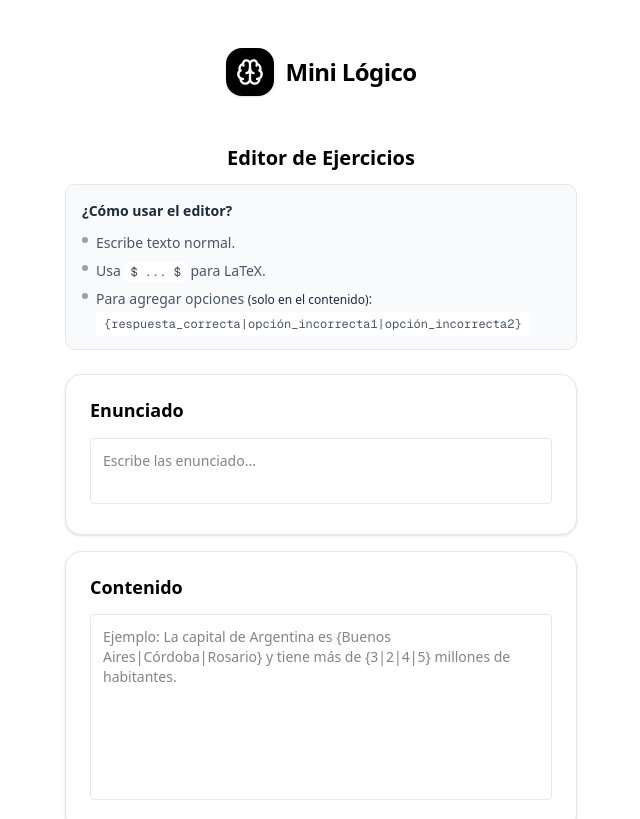
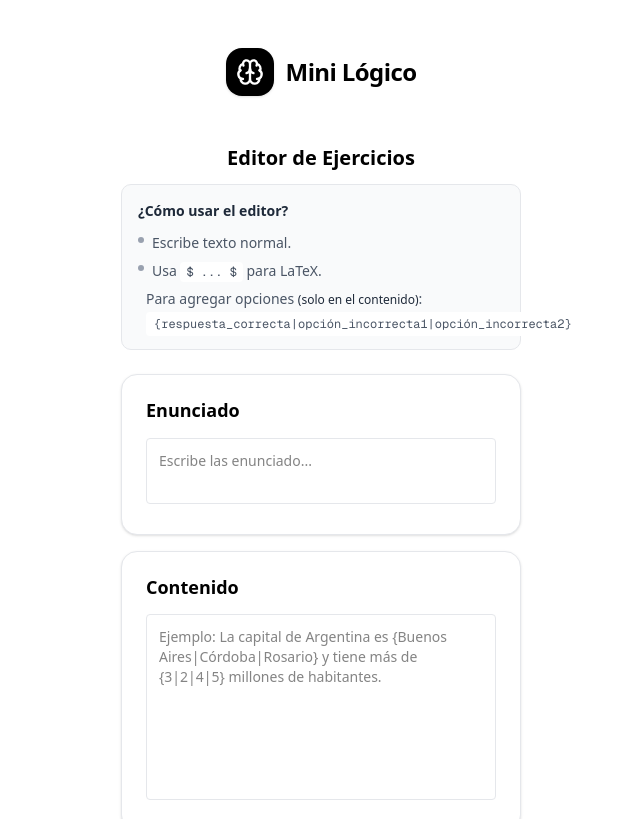
Before and after one commit to ramiro-l/minilogico, a Next.js app: page /creador in a window 1280 px wide. Shown: the top 819 px of the page, without its empty margins (319-959 px from the left). Built offline with nearby package versions, Linux system fonts and the light colour scheme.

Commit message:
refact: layaut con main sobre children

```diff
--- a/src/app/layout.tsx
+++ b/src/app/layout.tsx
@@ -43,8 +43,7 @@ export default function RootLayout({
               </div>
             </Link>
           </header>
-
-          {children}
+          <main className="m-auto max-w-md">{children}</main>
         </div>
       </body>
     </html>
--- a/src/app/tombola/page.tsx
+++ b/src/app/tombola/page.tsx
@@ -8,9 +8,5 @@ import type { FillInTheBlankDefinition } from "../../types";
 export default function FillExercise() {
   const data: FillInTheBlankDefinition = definition;
 
-  return (
-    <main className="p-6">
-      <FillInTheBlankExercise data={data} />
-    </main>
-  );
+  return <FillInTheBlankExercise data={data} />;
 }
```
